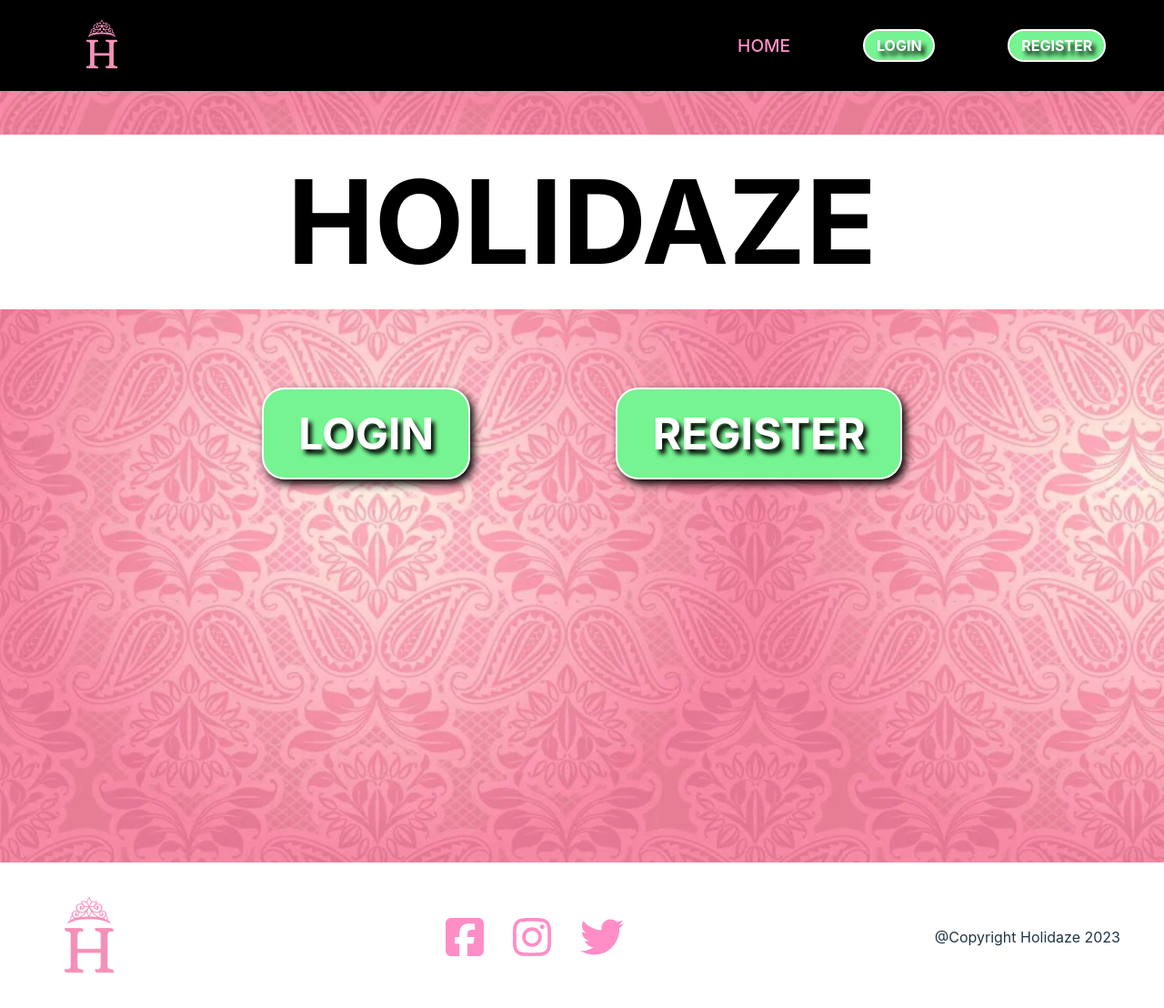
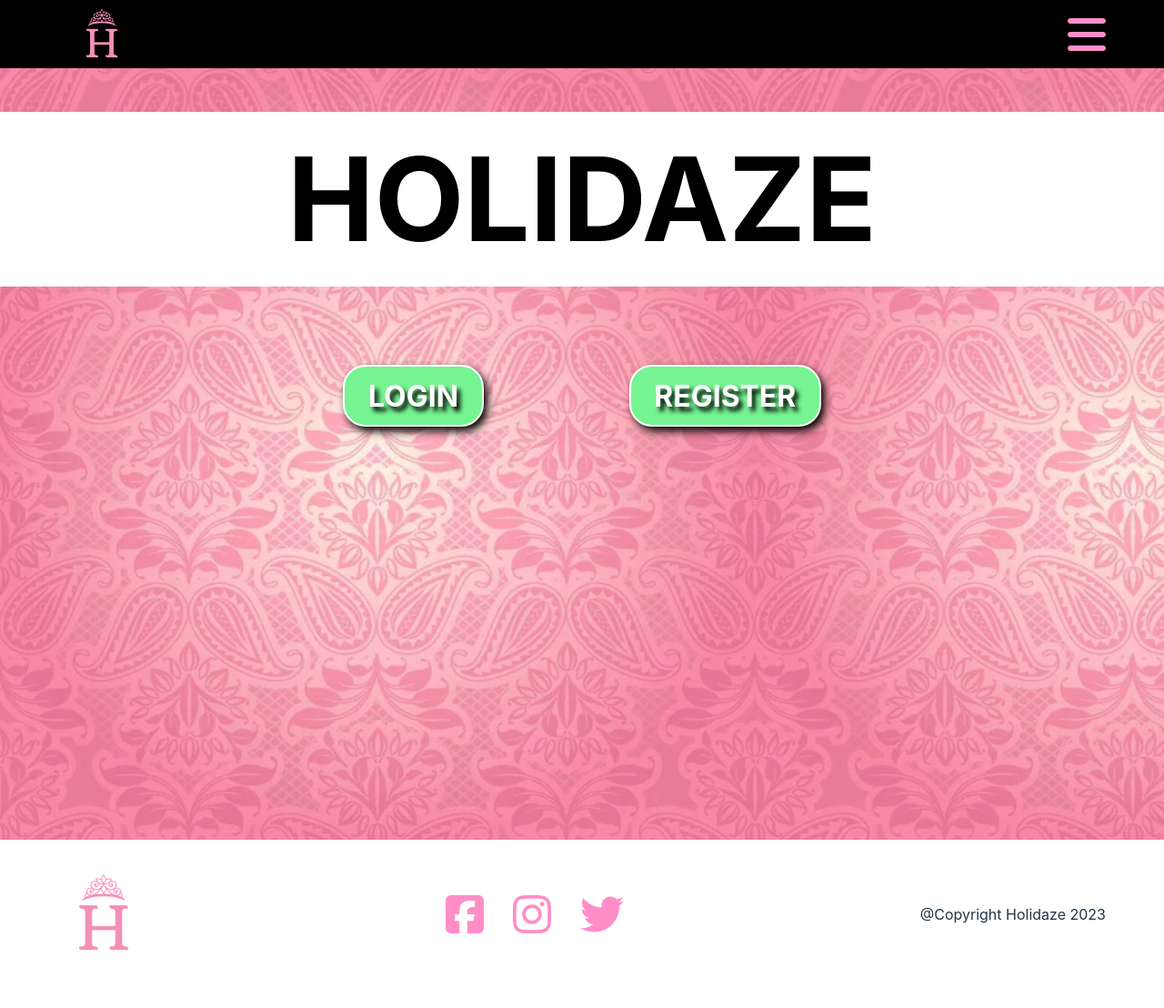
Before and after one commit to Yggdrass/Holidaze, a React (Vite) app: page /venues/1 in a window 1280 px wide. Shown: the top 1108 px of the page at 91% size. After the commit the page ends 1087 px from the top, so only its background shows below. Built offline with nearby package versions, Linux system fonts and the light colour scheme.

Commit message:
Fixed the responsiveness of the forms, modals and also fixed a bit on the footer and buttons login/register both on the home page and in the nav.

```diff
--- a/src/components/auth/Auth.css
+++ b/src/components/auth/Auth.css
@@ -23,13 +23,18 @@ h1 {
   position: fixed;
 }
 
+.modal {
+  max-height: 100vh;
+  overflow-y: auto;
+}
+
 .overlay {
   background: var(--pink_overlay);
 }
 
 .modal-content {
   position: absolute;
-  top: 40%;
+  top: 50%;
   left: 50%;
   text-transform: uppercase;
   transform: translate(-50%, -50%);
@@ -41,3 +46,19 @@ h1 {
   max-width: 600px;
   min-width: 300px;
 }
+
+.h1_modal_title {
+  font-size: 4rem;
+}
+
+@media (max-width: 667px), (orientation: landscape) {
+  .modal-content {
+    top: 75%;
+  }
+}
+
+@media (max-width: 380px), (orientation: landscape) {
+  .modal-content {
+    top: 55%;
+  }
+}
--- a/src/components/auth/LoginModal.jsx
+++ b/src/components/auth/LoginModal.jsx
@@ -16,7 +16,10 @@ const LoginModal = () => {
 
   return (
     <div>
-      <button className="button_green btn_modal" onClick={toggleLoginModal}>
+      <button
+        className="button_green btn_modal login_button_home"
+        onClick={toggleLoginModal}
+      >
         login
       </button>
 
@@ -24,7 +27,7 @@ const LoginModal = () => {
         <div className="modal">
           <div className="overlay" onClick={toggleLoginModal}></div>
           <div className="modal-content">
-            <h1>login</h1>
+            <h1 className="h1_modal_title">login</h1>
             <LoginForm />
           </div>
         </div>
--- a/src/components/auth/RegisterModal.jsx
+++ b/src/components/auth/RegisterModal.jsx
@@ -16,15 +16,18 @@ const RegisterModal = () => {
 
   return (
     <div>
-      <button className="button_green btn_modal" onClick={toggleRegisterModal}>
+      <button
+        className="button_green btn_modal register_button_home"
+        onClick={toggleRegisterModal}
+      >
         register
       </button>
 
       {registerModal && (
-        <div className="modal">
+        <div className="modal ">
           <div className="overlay" onClick={toggleRegisterModal}></div>
           <div className="modal-content">
-            <h1>register</h1>
+            <h1 className="h1_modal_title">register</h1>
             <RegisterForm />
           </div>
         </div>
--- a/src/components/auth/components/Form.css
+++ b/src/components/auth/components/Form.css
@@ -31,3 +31,13 @@ label {
   flex-direction: column;
   gap: 1rem;
 }
+
+.login_form_submit,
+.register_form_submit {
+  font-size: 2rem;
+  margin: 2rem auto 0 auto;
+}
+
+form .button_green {
+  font-size: 2rem;
+}
--- a/src/components/auth/components/LoginForm.jsx
+++ b/src/components/auth/components/LoginForm.jsx
@@ -91,7 +91,7 @@ const LoginForm = () => {
           />
         </div>
 
-        <button type="submit" className="button_green">
+        <button type="submit" className="button_green login_form_submit">
           login
         </button>
       </form>
--- a/src/components/auth/components/RegisterForm.jsx
+++ b/src/components/auth/components/RegisterForm.jsx
@@ -140,8 +140,8 @@ const RegisterForm = () => {
           />
         </div>
 
-        <button type="submit" className="button_green">
-          submit form
+        <button type="submit" className="button_green register_form_submit">
+          register
         </button>
       </form>
     </div>
--- a/src/components/footer/Footer.css
+++ b/src/components/footer/Footer.css
@@ -5,8 +5,10 @@ footer img {
 footer {
   display: flex;
   justify-content: space-between;
-  margin: 2rem 3rem;
+  margin: 2rem 4rem;
   align-items: center;
+  background-color: var(--white);
+  max-width: 100vw;
 }
 
 p {
--- a/src/components/footer/Footer.jsx
+++ b/src/components/footer/Footer.jsx
@@ -8,7 +8,7 @@ import {
 
 const Footer = () => {
   return (
-    <footer>
+    <footer className="fixed-bottom">
       <img
         src="../../../public/assets/holidaze_logo_transparent_whitegems.png"
         alt=""
--- a/src/components/header/Header.css
+++ b/src/components/header/Header.css
@@ -6,7 +6,7 @@ header {
   display: flex;
   justify-content: space-between;
   align-items: center;
-  height: 100px;
+  height: 75px;
 }
 
 .NavBarLogo {
@@ -17,7 +17,14 @@ header {
 
 @media (max-width: 667px) {
   .NavBarLogo {
-    max-width: 80px;
+    max-width: 75px;
     padding-left: 1.5rem;
   }
 }
+
+@media (max-width: 1024px) {
+  .NavBarLogo {
+    max-width: 65px;
+    padding-left: 1.5rem;
+  }
+}
--- a/src/components/navigation/Navigation.css
+++ b/src/components/navigation/Navigation.css
@@ -42,12 +42,12 @@ header .MobileNavigation {
 
 .Hamburger {
   color: var(--pink);
-  font-size: 4rem;
+  font-size: 3rem;
   cursor: pointer;
-  padding-right: 3rem;
+  padding-right: 4rem;
 }
 
-@media (max-width: 1024px) {
+@media (max-width: 1366px) {
   header .MobileNavigation {
     display: flex;
   }
@@ -60,7 +60,7 @@ header .MobileNavigation {
     border-top: 2px solid var(--pink);
     flex-direction: column;
     position: absolute;
-    top: 100px;
+    top: 75px;
     right: 0;
     width: 100vw;
     height: 100vh;
--- a/src/pages/home/Home.css
+++ b/src/pages/home/Home.css
@@ -19,6 +19,10 @@
   background-image: url("../../../public/assets/backgroundHome.png");
 }
 
+.main-loggedIn .button_green {
+  font-size: 2rem;
+}
+
 h1 {
   margin-top: 3rem;
   font-size: 8rem;
@@ -26,8 +30,9 @@ h1 {
   background-color: var(--white);
 }
 
-.button_green {
-  font-size: 3rem;
+.login_button_home,
+.register_button_home {
+  font-size: min(2rem, 3rem);
 }
 
 .button_purple {
@@ -47,6 +52,11 @@ h1 {
     align-items: center;
     margin: 2rem;
     gap: 8rem;
+  }
+
+  .login_button_home,
+  .register_button_home {
+    font-size: min(3rem);
   }
 }
 
```
